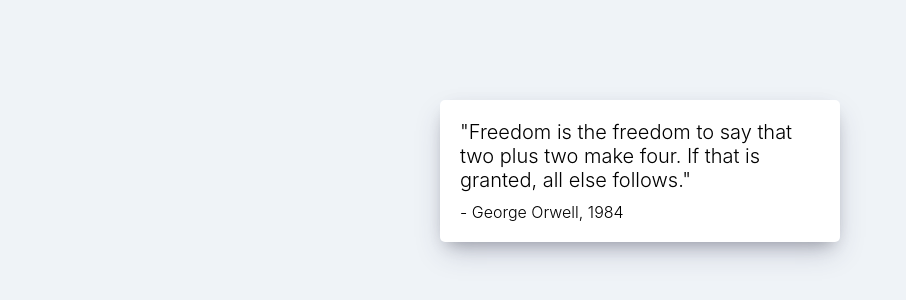
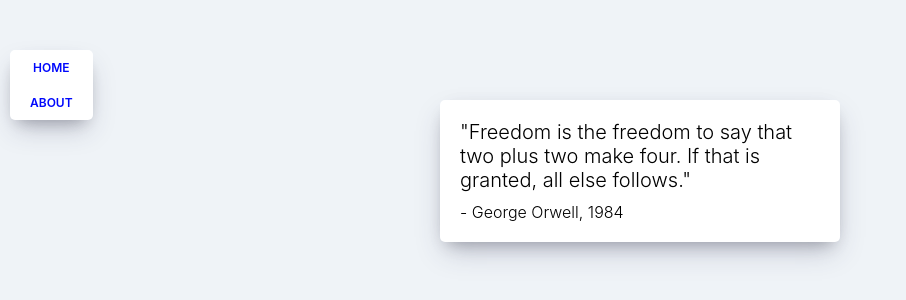
Before and after one commit to developer-do/clone-movie-react, a React (Create React App) app in the folder clone_movie/: page /#/about in a window 1280 px wide. Shown: the top 300 px of the page, without its empty margins (0-906 px from the left). Built offline with nearby package versions, Linux system fonts and the light colour scheme.

Commit message:
08-3 내비게이션 만들어 보기

```diff
--- a/clone_movie/src/App.js
+++ b/clone_movie/src/App.js
@@ -3,12 +3,14 @@
 import { HashRouter, Route } from 'react-router-dom';
 import About from './routes/About';
 import Home from './routes/Home';
+import Navigation from './components/Navigation';
 
 function App() {
   return (
     <HashRouter>
-      <Route path="/" exact={true} component={Home} ></Route>
-      <Route path="/about" component={About} ></Route>
+      <Navigation />
+      <Route path="/" exact={true} component={Home} />
+      <Route path="/about" component={About} />
     </HashRouter>
   );
 }
--- /dev/null
+++ b/clone_movie/src/components/Navigation.css
@@ -0,0 +1,34 @@
+.nav {
+    z-index: 1;
+    position: fixed;
+    top: 50px;
+    left: 10px;
+    display: flex;
+    flex-direction: column;
+    background-color: white;
+    padding: 10px 20px;
+    box-shadow: 0 13px 27px -5px rgba(50, 50, 93, 0.25), 0 8px 16px -8px rgba(0, 0, 0, 0.3), 0 -6px 16px -6px rgba(0, 0, 0, 0.025);
+    border-radius: 5px;
+}
+
+@media screen and (max-width: 1090px) {
+    .nav {
+        left: initial;
+        top: initial;
+        bottom: 0px;
+        width: 100%;
+    }
+}
+
+.nav a {
+    text-decoration: none;
+    color: #0008fc;
+    text-transform: uppercase;
+    font-size: 12px;
+    text-align: center;
+    font-weight: 600;
+}
+
+.nav a:not(:last-child) {
+    margin-bottom: 20px;
+}
--- /dev/null
+++ b/clone_movie/src/components/Navigation.js
@@ -0,0 +1,15 @@
+import React from 'react';
+import { Link } from 'react-router-dom';
+import './Navigation.css';
+
+function Navigation() {
+    return (
+        <div className="nav">
+            <Link to="/">Home</Link>
+            <Link to="/about">About</Link>
+        </div>
+    );
+}
+
+
+export default Navigation;
--- a/clone_movie/src/routes/Home.js
+++ b/clone_movie/src/routes/Home.js
@@ -1,6 +1,6 @@
-import React, { Component } from 'react';
+import React from 'react';
 import axios from 'axios';
-import Movies from '../component/Movie';
+import Movies from '../components/Movie';
 import './Home.css';
 
 class Home extends React.Component {
```
Also changed, not shown: clone_movie/src/components/Movie.css (renamed from clone_movie/src/component/Movie.css), clone_movie/src/components/Movie.js (renamed from clone_movie/src/component/Movie.js).
